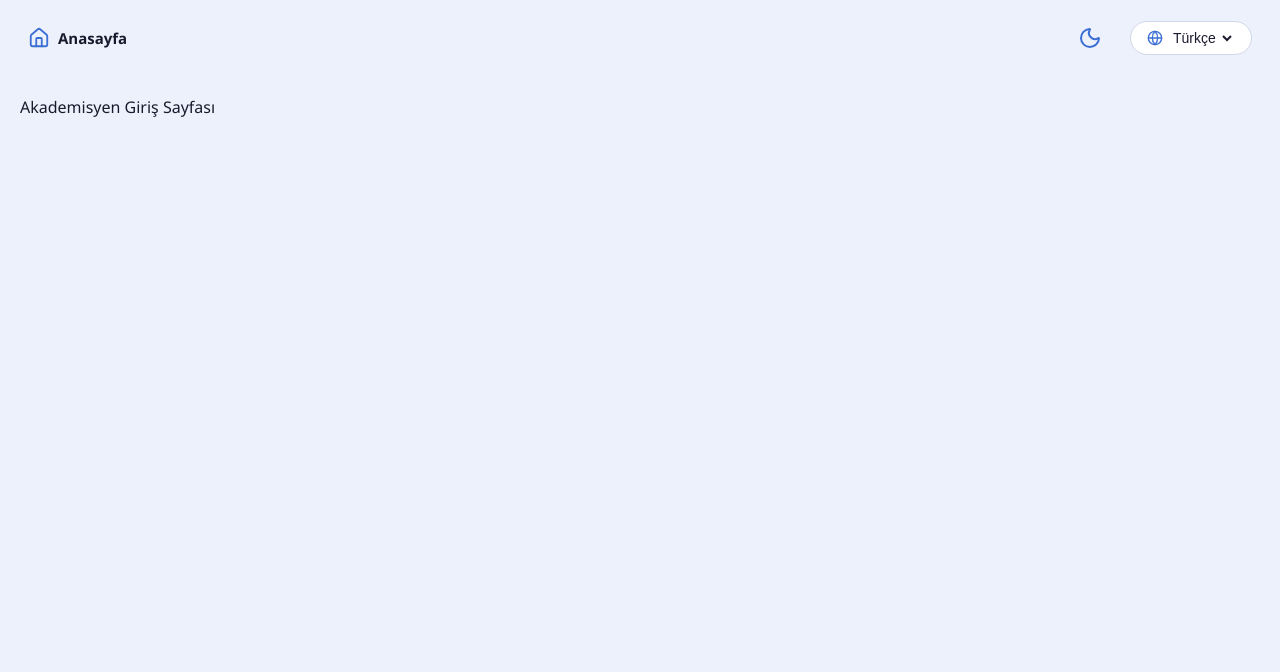
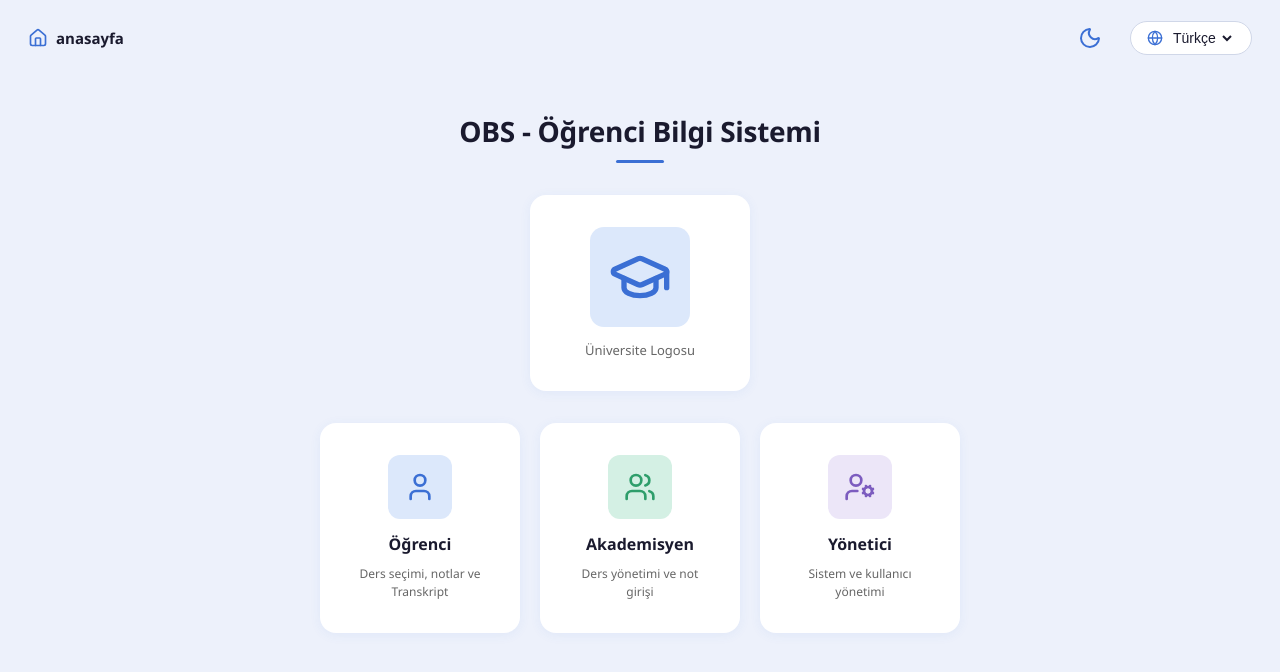
Before and after one commit to Esat-cpu/proje-obs, a React app in the folder src/frontend/: page /login/academician in a window 1280 px wide. Shown: the top 672 px of the page. Built offline with nearby package versions, Linux system fonts and the light colour scheme; the HTML template or start-up script is replaced by a standard one.

Commit message:
feat: ProtectedRoute bileşeni ve App.jsx route yapısı ekle

```diff
--- a/src/frontend/src/App.jsx
+++ b/src/frontend/src/App.jsx
@@ -1,74 +1,64 @@
-// Diğer dosyalardaki gerekli export bileşenlerini getir
 import { Routes, Route, useLocation, Link } from 'react-router-dom';
+import { useTranslation } from 'react-i18next';
+import { Home } from 'lucide-react';
 import OgrenciPaneli from './pages/OgrenciPaneli';
 import AkademisyenPaneli from './pages/AkademisyenPaneli';
 import LoginHomePage from './pages/LoginHomePage';
 import TopBar from './components/ui/TopBar';
-import { Home } from 'lucide-react';
-import { useTranslation } from 'react-i18next';
+import ProtectedRoute from './components/ProtectedRoute';
 
-//! Geçici olarak burada tanımlanan sayfa bileşenleri sonradan App.jsx'ten pages'e taşınacaklar
-const OgrenciGiris = () => {
-  const { t } = useTranslation();
-  return <div className="panel-container">{t('login.studentPage', 'Öğrenci Giriş Sayfası')}</div>;
-};
-const AkademisyenGiris = () => {
-  const { t } = useTranslation();
-  return <div className="panel-container">{t('login.academicianPage', 'Akademisyen Giriş Sayfası')}</div>;
-};
 const NotFound = () => {
   const { t } = useTranslation();
-  return <div className="panel-container">{t('app.notFound', '404 - Sayfa Bulunamadı')}</div>;
+  return <div className="page-container">{t('404')}</div>;
 };
 
-/* main.jsx motoru çalıştırıp direksiyonu App bileşenine teslim eder. App.jsx ise ekranda neyin, ne zaman gösterileceğini yöneten bileşendir. */
+const Forbidden = () => {
+  const { t } = useTranslation();
+  return <div className="page-container">{t('403')}</div>;
+};
+
 function App() {
   const { t } = useTranslation();
   const location = useLocation();
 
-  // Sol üst köşedeki logonun/butonun nerede nasıl görüneceğini belirleyen mantık
   const renderNavBrand = () => {
     if (location.pathname === '/') {
-      // 1. Durum: Ana logindeysek (/) sadece düz yazı göster (tıklanamaz)
       return (
         <div className="nav-brand">
-          <Home size={22} color="var(--primary-blue)" />
-          <span>{t('nav.home', 'Anasayfa')}</span>
+          <Home size={20} color="var(--primary-blue)" />
+          <span>{t('anasayfa')}</span>
         </div>
       );
     } else if (location.pathname.startsWith('/login/')) {
-      // 2. Durum: Kartlara basılıp girilen giriş sayfalarındaysak, geri dönülebilmesi için buton yap (Link)
       return (
         <Link to="/" className="nav-brand">
-          <Home size={22} color="var(--primary-blue)" />
-          <span>{t('nav.home', 'Anasayfa')}</span>
+          <Home size={20} color="var(--primary-blue)" />
+          <span>{t('anasayfa')}</span>
         </Link>
       );
     }
-    // 3. Durum: Panelde veya başka bir sayfadaysak hiçbir şey gösterme
     return null;
   };
 
   return (
     <div className="page-container">
-      {/* Global Navbar - Artık Hangi Sayfaya Gidersen Git Hep Tepede Kalacak! */}
-      <TopBar
-        leftContent={renderNavBrand()}
-      />
-
+      <TopBar leftContent={renderNavBrand()} />
       <Routes>
-      <Route path="/" element={<LoginHomePage />} />{/* Ana Login Sayfası */}
-
-      {/* Ogrencilerin ve Akademisyenlerin Login Sayfaları */}
-      <Route path="/login/student" element={<OgrenciGiris />} />
-      <Route path="/login/academician" element={<AkademisyenGiris />} />
-
-      {/* Logini geçince girilen Paneller */}
-      <Route path="/student/*" element={<OgrenciPaneli />} />
-      <Route path="/academician/*" element={<AkademisyenPaneli />} />
-
-      {/* Hiçbir route eşleşmezse NotFound bileşeni çalışır */}
-      <Route path="*" element={<NotFound />} />
+        <Route path="/" element={<LoginHomePage />} />
+        <Route path="/login/student" element={<LoginHomePage />} />
+        <Route path="/login/academician" element={<LoginHomePage />} />
+        <Route path="/student" element={
+          <ProtectedRoute allowedRoles={["Ogrenci"]}>
+            <OgrenciPaneli />
+          </ProtectedRoute>
+        } />
+        <Route path="/academician" element={
+          <ProtectedRoute allowedRoles={["Akademisyen"]}>
+            <AkademisyenPaneli />
+          </ProtectedRoute>
+        } />
+        <Route path="/403" element={<Forbidden />} />
+        <Route path="*" element={<NotFound />} />
       </Routes>
     </div>
   );
--- /dev/null
+++ b/src/frontend/src/components/ProtectedRoute.jsx
@@ -0,0 +1,16 @@
+import { Navigate } from "react-router-dom";
+import { useAuth } from "../context/AuthContext";
+
+export default function ProtectedRoute({ children, allowedRoles }) {
+    const { isAuthenticated, role } = useAuth();
+
+    if (!isAuthenticated) {
+        return <Navigate to="/" replace />;
+    }
+
+    if (allowedRoles && !allowedRoles.includes(role)) {
+        return <Navigate to="/403" replace />;
+    }
+
+    return children;
+}
```
